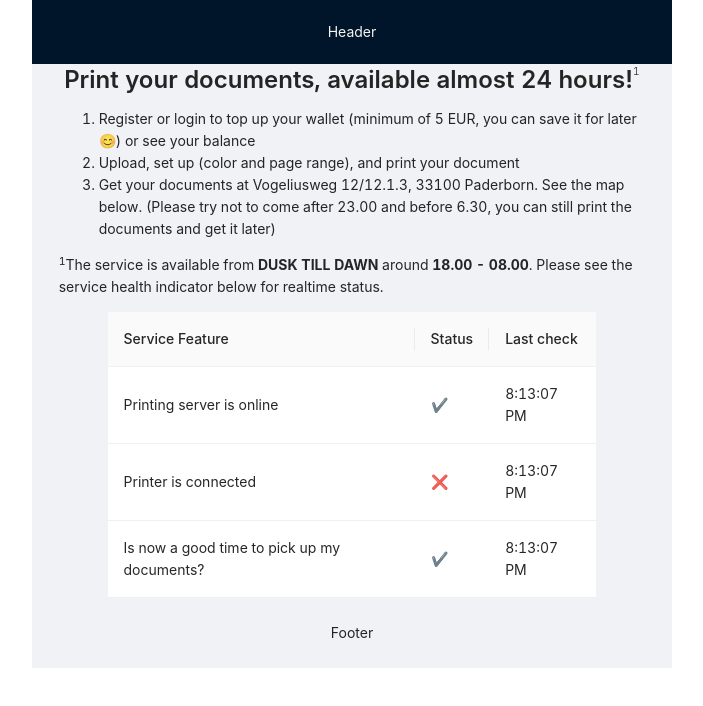
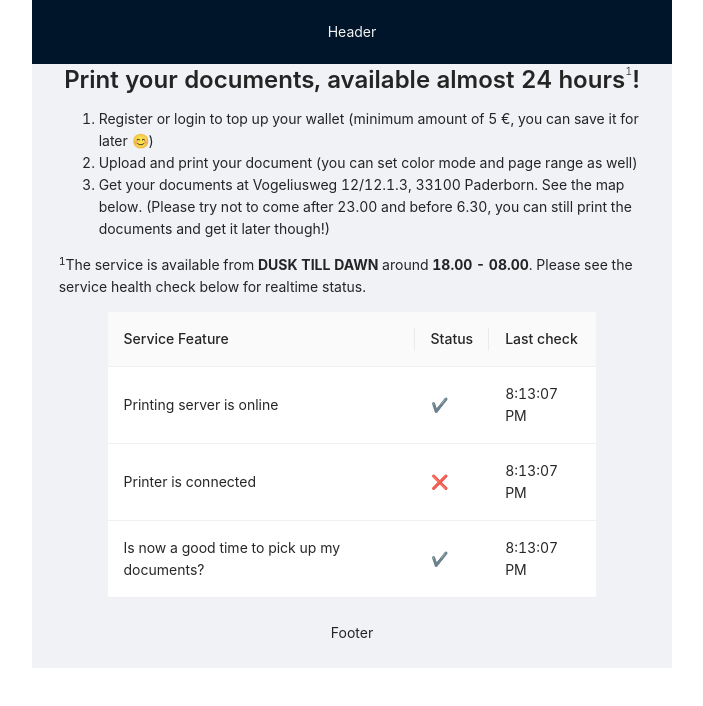
Before and after one commit to kohpai/the-prince-webapp, a React (Create React App) app: page / in a window 1280 px wide. Shown: the top 706 px of the page, without its empty margins (288-991 px from the left). Built offline with nearby package versions, Linux system fonts and the light colour scheme.

Commit message:
💬 update copy

```diff
--- a/src/App.tsx
+++ b/src/App.tsx
@@ -76,27 +76,27 @@ function App() {
                       Print your documents,&nbsp;
                     </span>
                     <span className="avoidwrap">
-                      available almost 24 hours!<sup className="origin">1</sup>
+                      available almost 24 hours<sup className="origin">1</sup>!
                     </span>
                   </Title>
                   <ol style={{ textAlign: "left" }}>
                     <li>
-                      Register or login to top up your wallet (minimum of 5 EUR,
-                      you can save it for later{" "}
+                      Register or login to top up your wallet (minimum amount of
+                      5 €, you can save it for later{" "}
                       <span role="img" aria-label="smiley-face">
                         😊
                       </span>
-                      ) or see your balance
+                      )
                     </li>
                     <li>
-                      Upload, set up (color and page range), and print your
-                      document
+                      Upload and print your document (you can set color mode and
+                      page range as well)
                     </li>
                     <li>
                       Get your documents at Vogeliusweg 12/12.1.3, 33100
                       Paderborn. See the map below. (Please try not to come
                       after 23.00 and before 6.30, you can still print the
-                      documents and get it later)
+                      documents and get it later though!)
                     </li>
                   </ol>
                   <Paragraph
@@ -106,7 +106,7 @@ function App() {
                   >
                     <sup>1</sup>The service is available from{" "}
                     <b>DUSK TILL DAWN</b> around <b>18.00 - 08.00</b>. Please
-                    see the service health indicator below for realtime status.
+                    see the service health check below for realtime status.
                   </Paragraph>
                   <Row>
                     <Col md={2} />
```
